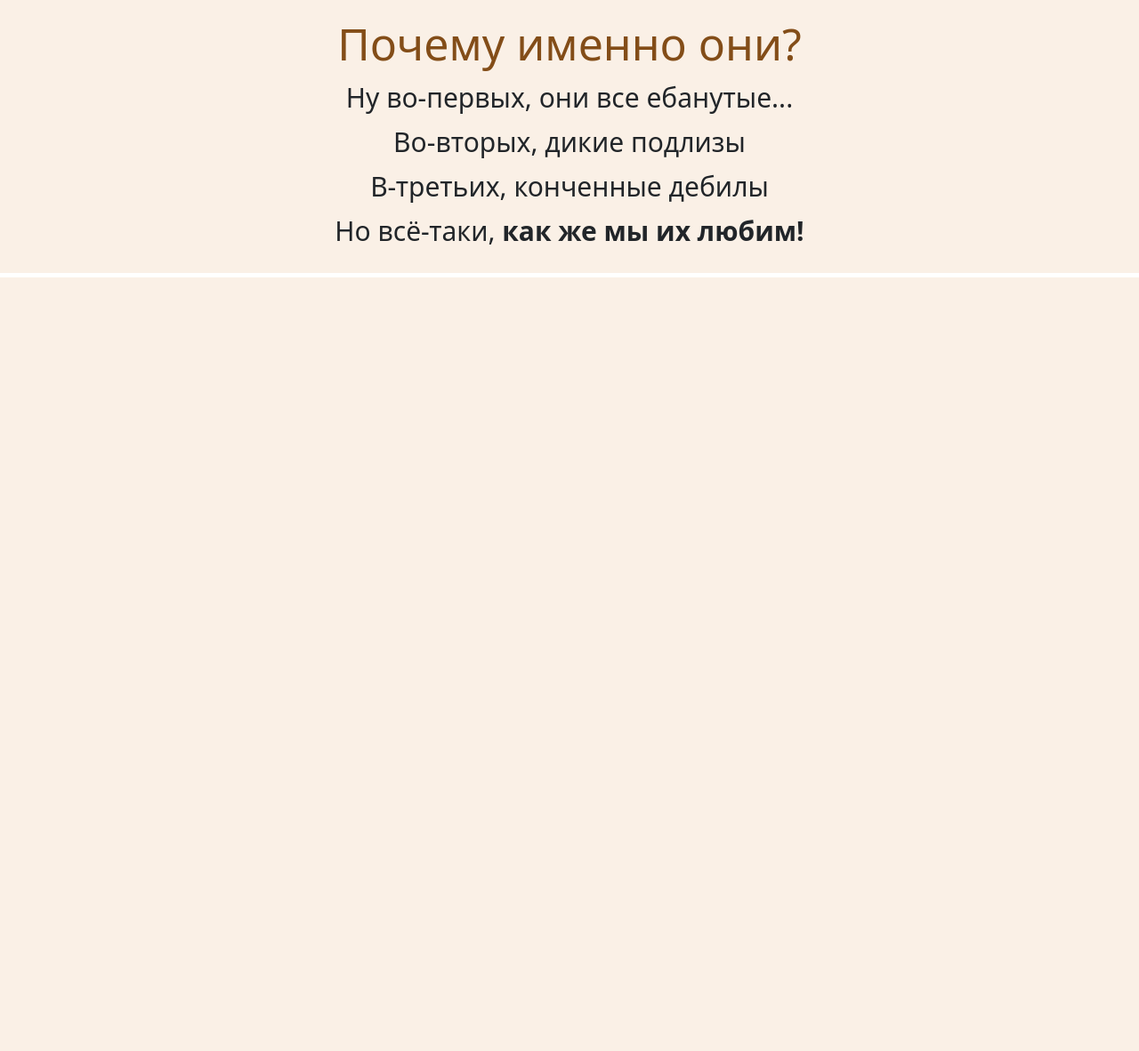
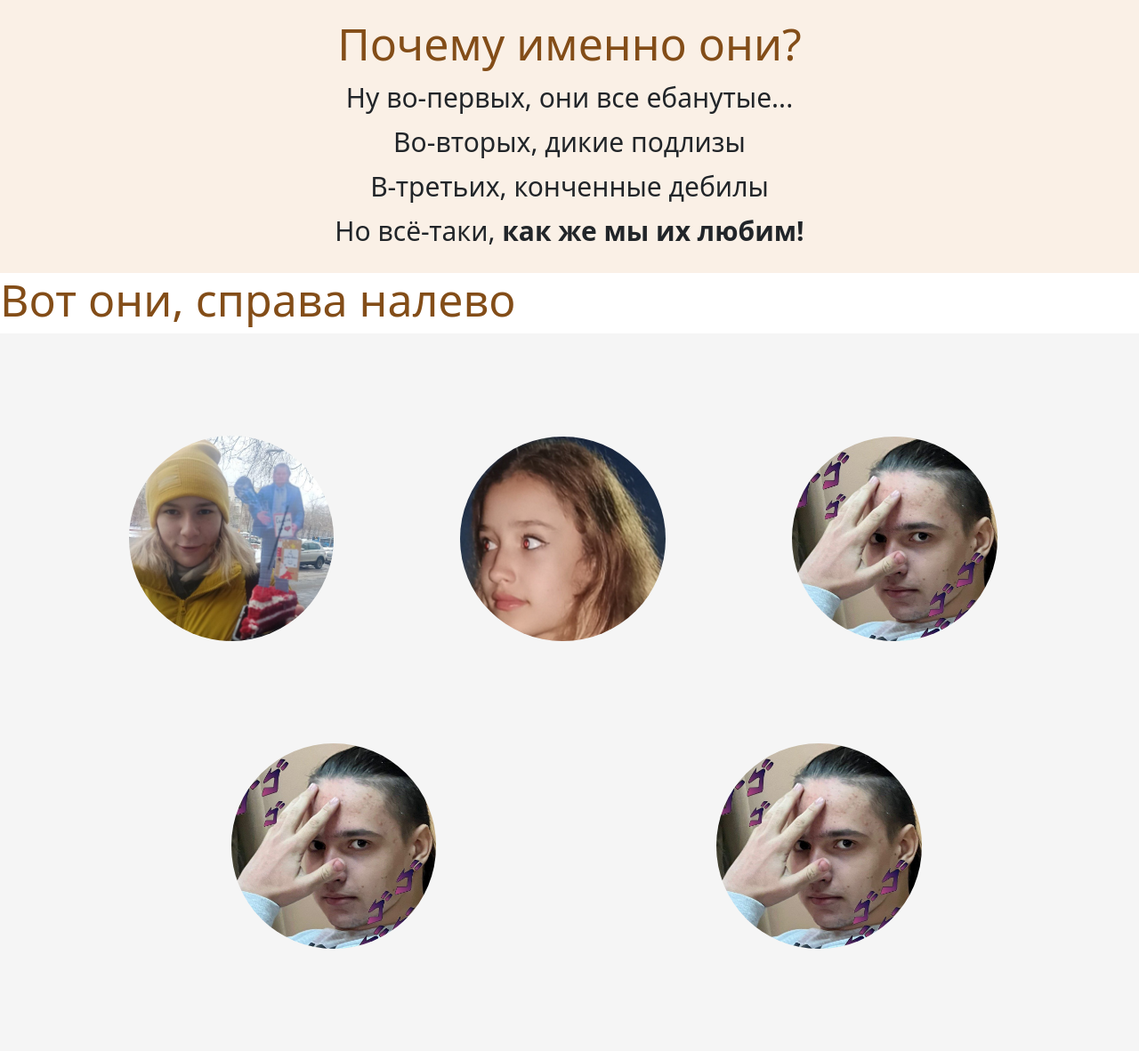
Before and after one commit to SaminaSattarova/HTML_project, a Flask app: page /project in a window 1280 px wide. Shown: the part 488-1670 px from the top of the page at 89% size. Before the commit the page ends 800 px from the top, so only its background shows below. Run offline with Flask 2, Linux system fonts and the light colour scheme.

Commit message:
Размещение фотографий (заготовка)

```diff
--- a/static/css_img/style.css
+++ b/static/css_img/style.css
@@ -23,6 +23,36 @@
  margin-bottom: 5px;
 }
 
+.avas_area {
+ width: 100%;
+ height: 30%;
+ background-color: #f5f5f5;
+ padding-left: 5%;
+ padding-right: 5%;
+}
+
+
+.avatarki_3 {
+ width: 20%;
+ height: 35%;
+ border-radius: 50%;
+ margin-top: 10%;
+ margin-bottom: 5%;
+ margin-left: 7%;
+ margin-right: 5%;
+}
+
+.avatarki_2 {
+ width: 20%;
+ height: 35%;
+ border-radius: 50%;
+ margin-top: 5%;
+ margin-bottom: 10%;
+ margin-left: 17%;
+ margin-right: 10%;
+}
+
+
 .background_9n {
   background-image: url("background_9n.png");
   height: 403px;
--- a/templates/base.html
+++ b/templates/base.html
@@ -37,4 +37,18 @@
       Но всё-таки, <strong>как же мы их любим!</strong>
     </p>
   </div>
+  <div>
+    <h1 class="h1">
+      Вот они, справа налево
+    </h1>
+    <div class="avas_area">
+      <img src="../static/css_img/first_creator.jpg" alt="нытик" class="avatarki_3">
+      <img src="../static/css_img/second_creator.jpg" alt="задолбалась слушать нытьё" class="avatarki_3">
+      <img src="../static/css_img/mks.jpg" alt="no questions pls" class="avatarki_3">
+    </div>
+    <div class="avas_area">
+      <img src="../static/css_img/mks.jpg" alt="no questions pls" class="avatarki_2">
+      <img src="../static/css_img/mks.jpg" alt="no questions pls" class="avatarki_2">
+    </div>
+  </div>
 </body>
```
Also changed, not shown: static/css_img/first_creator.jpg (added), static/css_img/mks.jpg (added), static/css_img/second_creator.jpg (added).
